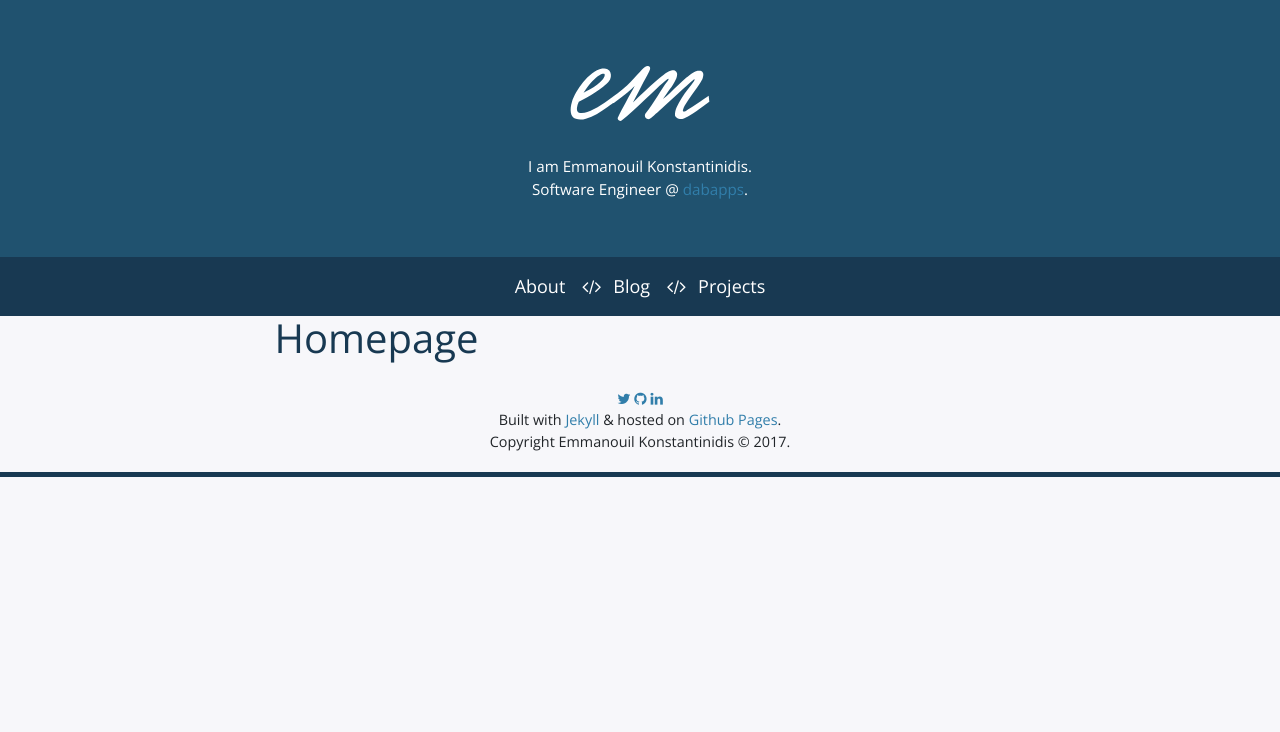
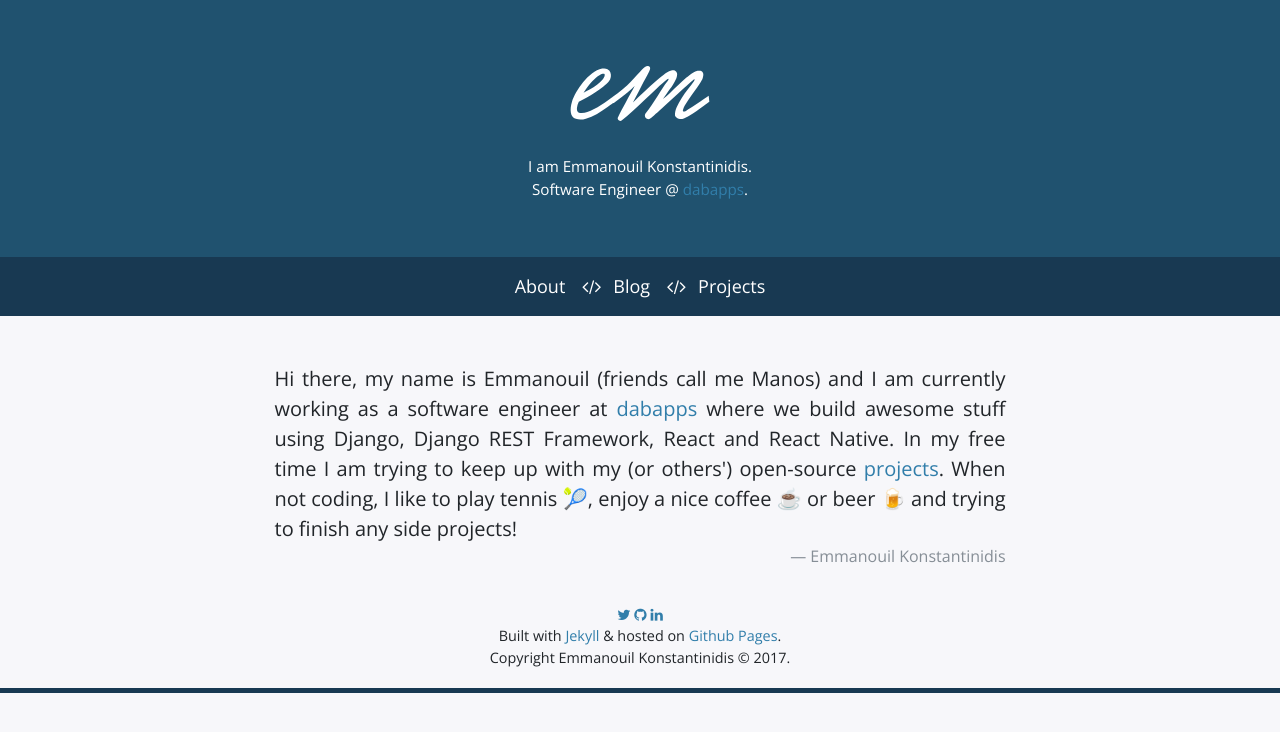
Before and after one commit to manosim/manos.im, a Jekyll site: the page built from index.html, in a window 1280 px wide. Shown: the top 732 px of the page. Built offline with Jekyll 4.4.1, drawn with Linux system fonts in a browser that asks for light colours.

Commit message:
Homepage content

```diff
--- a/_includes/header.html
+++ b/_includes/header.html
@@ -12,7 +12,7 @@
   </p>
 </div>
 
-<nav class="navbar navbar-expand navbar-dark bg-primary">
+<nav class="navbar navbar-expand navbar-dark bg-primary mb-5">
   <div class="collapse navbar-collapse">
     <ul class="nav navbar-nav mx-auto">
       {% for page in site.pages %}
--- a/index.html
+++ b/index.html
@@ -2,4 +2,7 @@
 layout: default
 ---
 
-<h1>Homepage</h1>
+<blockquote class="blockquote text-justify">
+  <p class="mb-0">Hi there, my name is <strong>Emmanouil</strong> (friends call me <strong>Manos</strong>) and I am currently working as a software engineer at <a href="https://www.dabapps.com/" targe="_blank"><strong>dabapps</strong></a> where we build awesome stuff using Django, Django REST Framework, React and React Native. In my free time I am trying to keep up with my (or others') open-source <a href="/projects">projects</a>. When not coding, I like to play tennis 🎾, enjoy a nice coffee ☕️ or beer 🍺 and trying to finish any side projects!</p>
+  <footer class="blockquote-footer text-right">Emmanouil Konstantinidis</footer>
+</blockquote>
```
